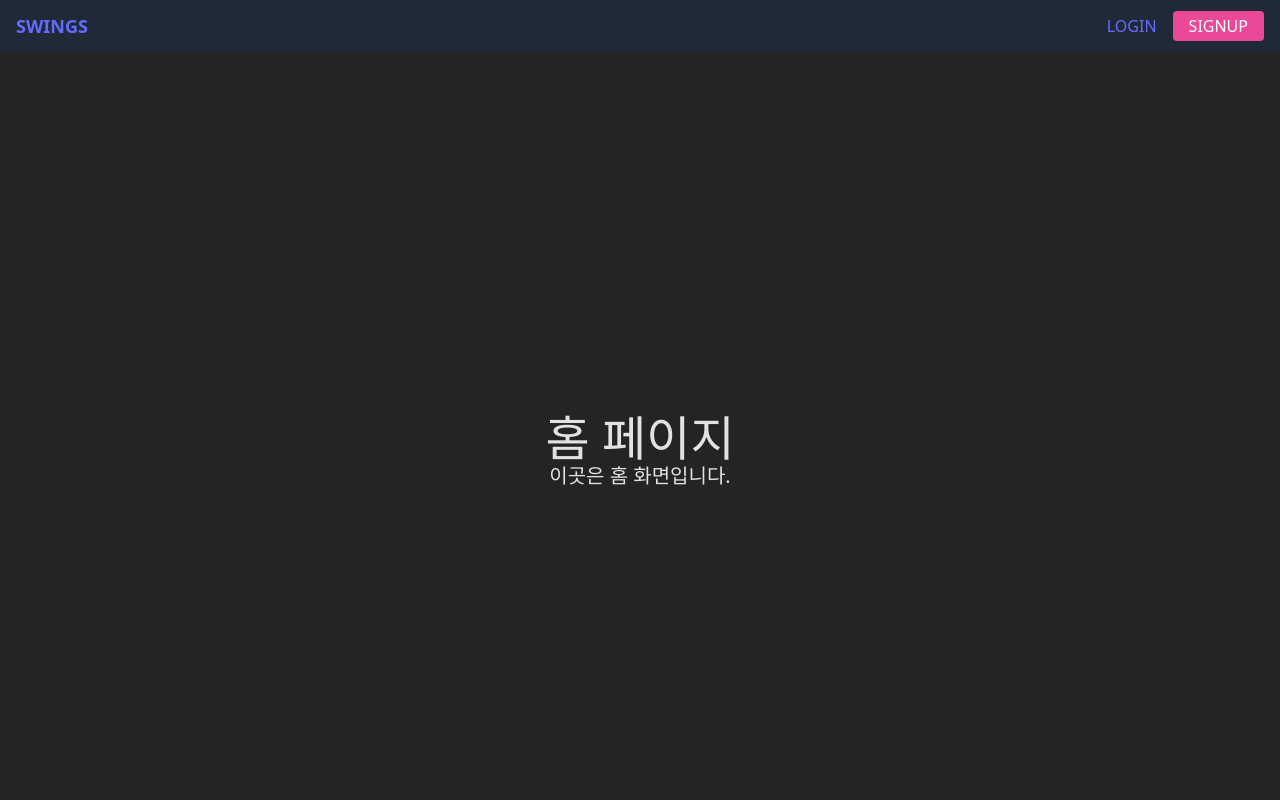
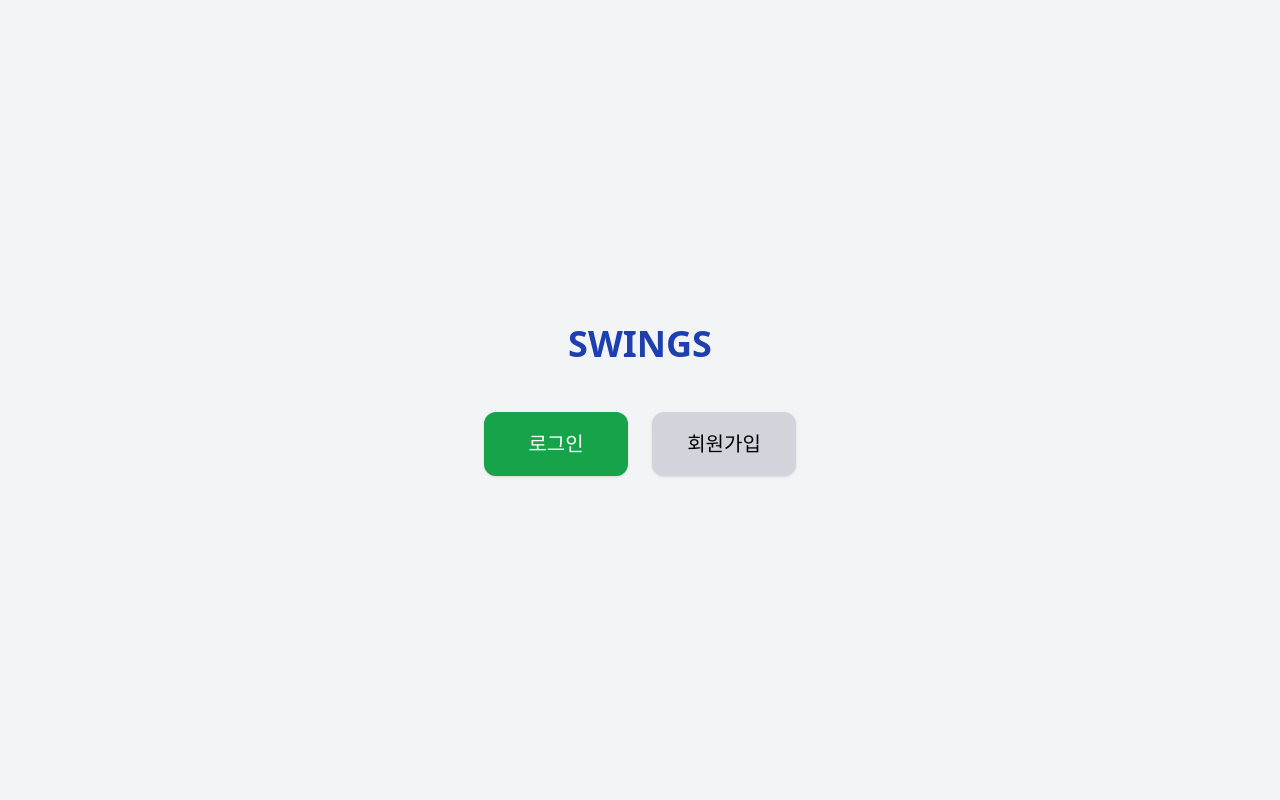
Before and after one commit to SWINGS-SOLOFF/SWINGS-FE, a React (Vite) app: page / in a window 1280 px wide. Shown: the top 800 px of the page. Built offline with nearby package versions, Linux system fonts and the light colour scheme.

Commit message:
새로운 회원가입 틀-2

```diff
--- /dev/null
+++ b/src/1_user/pages/AuthScreen.jsx
@@ -0,0 +1,36 @@
+// src/1_user/pages/AuthScreen.jsx
+import { useState } from "react";
+import Login from "./Login"; // 기존 로그인 컴포넌트
+import AnimatedSignupForm from "../components/AnimatedSignupForm";
+import { signupUser } from "../api/userApi";
+
+export default function AuthScreen() {
+  const [mode, setMode] = useState(null); // 'login' | 'signup' | null
+
+  const handleSignup = async (formData) => {
+    await signupUser(formData);
+  };
+
+  if (mode === "login") return <Login />;
+  if (mode === "signup") return <AnimatedSignupForm submitForm={handleSignup} />;
+
+  return (
+    <div className="min-h-screen flex flex-col items-center justify-center bg-gray-100 space-y-12">
+      <div className="text-4xl font-bold text-blue-800">SWINGS</div>
+      <div className="flex space-x-6">
+        <button
+          onClick={() => setMode("login")}
+          className="w-36 h-16 bg-green-600 text-white rounded-xl text-xl shadow hover:bg-green-700"
+        >
+          로그인
+        </button>
+        <button
+          onClick={() => setMode("signup")}
+          className="w-36 h-16 bg-gray-300 text-black rounded-xl text-xl shadow hover:bg-gray-400"
+        >
+          회원가입
+        </button>
+      </div>
+    </div>
+  );
+}
--- a/src/1_user/routes/UserRoutes.jsx
+++ b/src/1_user/routes/UserRoutes.jsx
@@ -3,11 +3,13 @@ import Home from "../pages/Home";
 import Login from "../pages/Login";
 import SignUp from "../pages/SignUp";
 import MyPage from "../pages/MyPage";
+import AuthScreen from "../pages/AuthScreen";
 
 export default function UserRoutes() {
   return (
     <Routes>
-      <Route path="/" element={<Home />} />
+      <Route path="/" element={<AuthScreen />} />
+      <Route path="/home" element={<Home />} />
       <Route path="/login" element={<Login />} />
       <Route path="/signup" element={<SignUp />} />
       <Route path="/mypage" element={<MyPage />} />
--- a/src/App.jsx
+++ b/src/App.jsx
@@ -1,13 +1,17 @@
 // src/App.jsx
-import { Routes, Route } from "react-router-dom";
+import { Routes, Route, useLocation } from "react-router-dom";
 import NavBar from "./components/NavBar";
 import FooterBar from "./components/FooterBar";
 import UserRoutes from "./1_user/routes/UserRoutes";
 
 export default function App() {
+  const location = useLocation();
+  const hideLayoutPaths = ["/", "/login", "/signup"];
+  const hideLayout = hideLayoutPaths.includes(location.pathname);
+
   return (
     <div className="flex flex-col min-h-screen w-full">
-      <NavBar />
+      {!hideLayout && <NavBar />}
 
       <main className="flex-grow">
         <Routes>
@@ -15,7 +19,7 @@ export default function App() {
         </Routes>
       </main>
 
-      <FooterBar />
+      {!hideLayout && <FooterBar />}
     </div>
   );
 }
```
